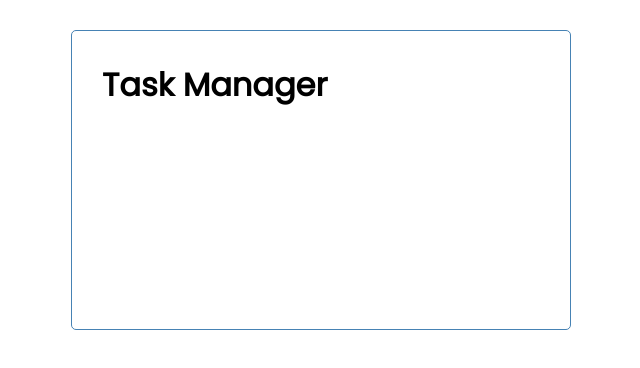
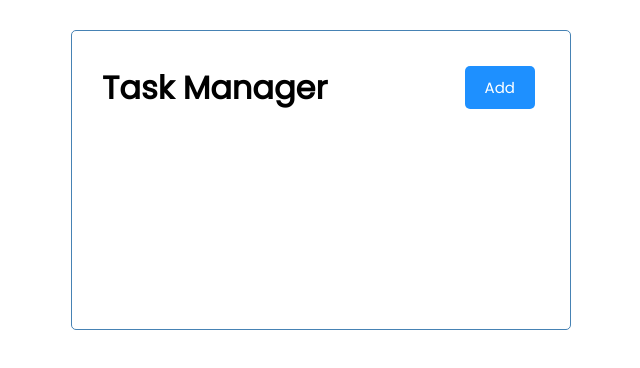
Before and after one commit to eddyK15501/task-manager-angular, an Angular app: page / in a window 1280 px wide. Shown: the top 368 px of the page, without its empty margins (319-959 px from the left). Built offline with nearby package versions, Linux system fonts and the light colour scheme.

Commit message:
ng g c components/button; import NgStyle; (click) emit event listener

```diff
--- a/src/app/app.component.ts
+++ b/src/app/app.component.ts
@@ -8,4 +8,6 @@ import { HeaderComponent } from "./components/header/header.component";
   templateUrl: './app.component.html',
   styleUrl: './app.component.css'
 })
-export class AppComponent {}
+export class AppComponent {
+  heading: string = "Task Manager"
+}
--- /dev/null
+++ b/src/app/components/button/button.component.html
@@ -0,0 +1 @@
+<button class="btn" [ngStyle]="{'background-color': color}" (click)="onClick()">{{ text }}</button>
--- /dev/null
+++ b/src/app/components/button/button.component.ts
@@ -0,0 +1,18 @@
+import { Component, Input, Output, EventEmitter } from '@angular/core';
+import { NgStyle } from '@angular/common';
+
+@Component({
+  selector: 'app-button',
+  imports: [NgStyle],
+  templateUrl: './button.component.html',
+  styleUrl: './button.component.css'
+})
+export class ButtonComponent {
+  @Input() text?: string;
+  @Input() color?: string;
+  @Output() btnClick = new EventEmitter();
+
+  onClick() {
+    this.btnClick.emit();
+  }
+}
--- a/src/app/components/header/header.component.css
+++ b/src/app/components/header/header.component.css
@@ -1,6 +1,6 @@
 header {
     display: flex;
     justify-content: space-between;
-    align-itmes: center;
+    align-items: center;
     margin-bottom: 20px;
 }
--- a/src/app/components/header/header.component.html
+++ b/src/app/components/header/header.component.html
@@ -1,3 +1,4 @@
 <header>
     <h1>{{ heading }}</h1>
+    <app-button color="dodgerblue" text="Add" (btnClick)="toggleAddTask()"></app-button>
 </header>
--- a/src/app/components/header/header.component.ts
+++ b/src/app/components/header/header.component.ts
@@ -1,11 +1,16 @@
 import { Component } from '@angular/core';
+import { ButtonComponent } from '../button/button.component';
 
 @Component({
   selector: 'app-header',
-  imports: [],
+  imports: [ButtonComponent],
   templateUrl: './header.component.html',
   styleUrl: './header.component.css'
 })
 export class HeaderComponent {
   heading: string = 'Task Manager';
+
+  toggleAddTask() {
+    console.log('toggle')
+  }
 }
```
Also changed, not shown: src/app/components/button/button.component.css (added), 2 other files (tests, documents, lock files or other folders).
